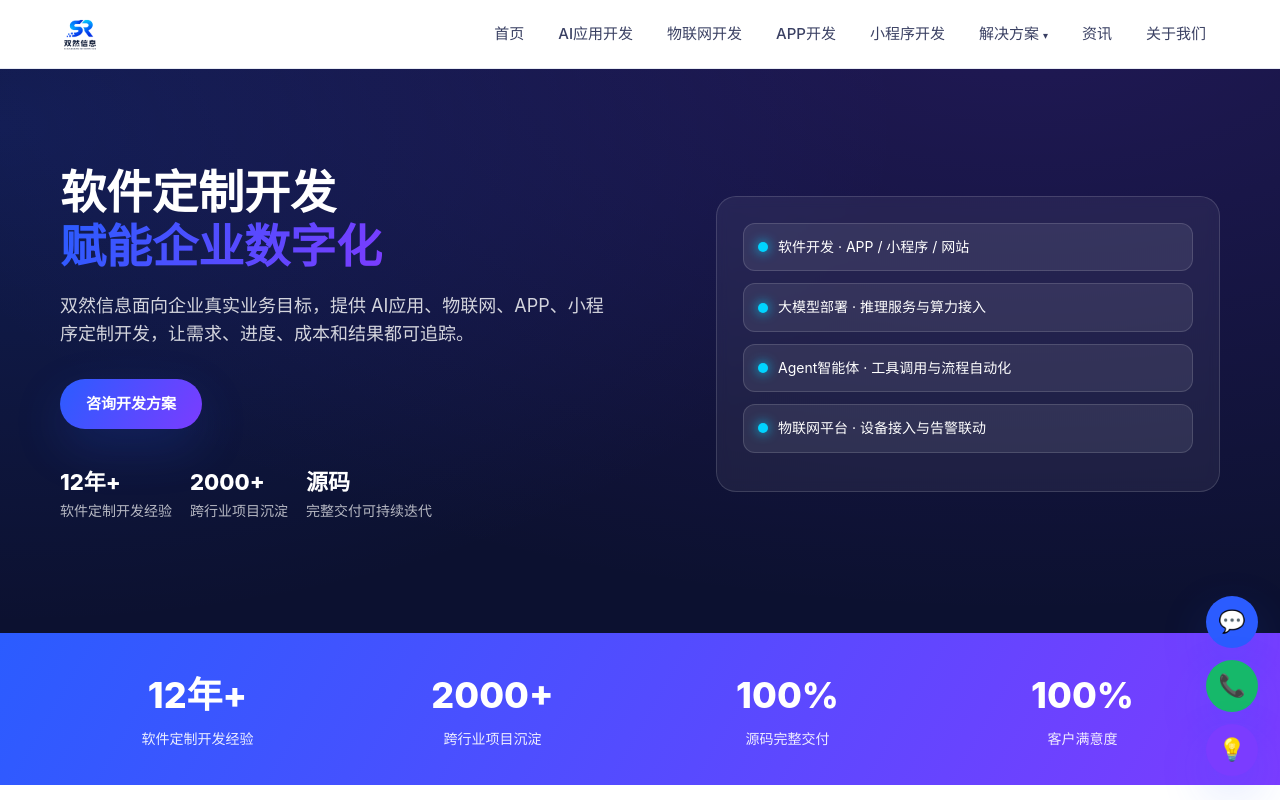
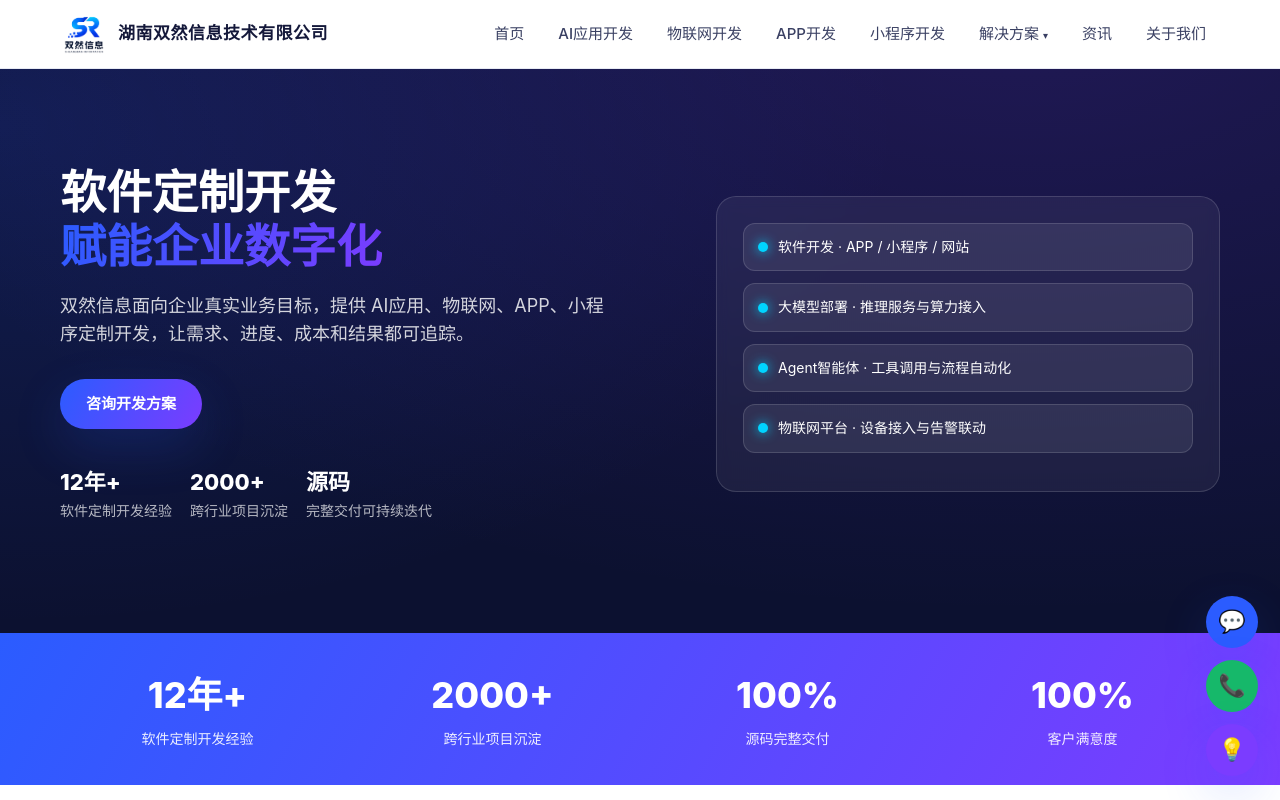
Before and after one commit to zealotxp/hunan-shuangran-website, a website: page index.html in a window 1280 px wide. Shown: the top 800 px of the page. Drawn offline with Linux system fonts and the light colour scheme.

Commit message:
v1.0.22 - 顶部LOGO放大并右侧加公司全称

```diff
--- a/css/styles.css
+++ b/css/styles.css
@@ -37,7 +37,8 @@ section{padding:72px 0}
 .nav{display:flex;align-items:center;justify-content:space-between;height:68px}
 .brand{display:flex;align-items:center;gap:10px;font-weight:800;font-size:19px;color:var(--ink)}
 .brand .logo{width:34px;height:34px;border-radius:9px;background:var(--grad);display:grid;place-items:center;color:#fff;font-weight:900;font-size:15px}
-.brand img.logo-img{height:40px;width:auto;display:block}
+.brand img.logo-img{height:48px;width:auto;display:block}
+.brand .brand-name{font-size:17px;font-weight:800;color:var(--ink);letter-spacing:.5px;white-space:nowrap}
 .site-footer .brand img.logo-img{height:34px;background:#fff;padding:5px;border-radius:8px}
 .brand small{font-weight:500;color:var(--muted);font-size:12px;display:block;margin-top:-2px}
 .nav-links{display:flex;align-items:center;gap:6px;list-style:none}
--- a/index.html
+++ b/index.html
@@ -13,7 +13,7 @@
 <!-- Header -->
 <header class="site-header">
   <div class="container nav">
-    <a class="brand" href="index.html"><img class="logo-img" src="assets/logo.png" alt="双然信息"></a>
+    <a class="brand" href="index.html"><img class="logo-img" src="assets/logo.png" alt="双然信息"><span class="brand-name">湖南双然信息技术有限公司</span></a>
     <button class="nav-toggle" aria-label="菜单">☰</button>
     <ul class="nav-links">
       <li><a href="index.html">首页</a></li>
--- a/package.json
+++ b/package.json
@@ -1,6 +1,6 @@
 {
   "name": "hunan-shuangran-website",
-  "version": "1.0.21",
+  "version": "1.0.22",
   "private": true,
   "description": "湖南双然信息技术有限公司官网 - HTML 多页响应式原型（AI应用 / 物联网 / APP / 小程序）",
   "scripts": {
```
Also changed, not shown: about.html (+1 -1 lines), apps.html (+1 -1 lines), iot.html (+1 -1 lines), news.html (+1 -1 lines), solutions.html (+1 -1 lines), web.html (+1 -1 lines), xcx.html (+1 -1 lines).
